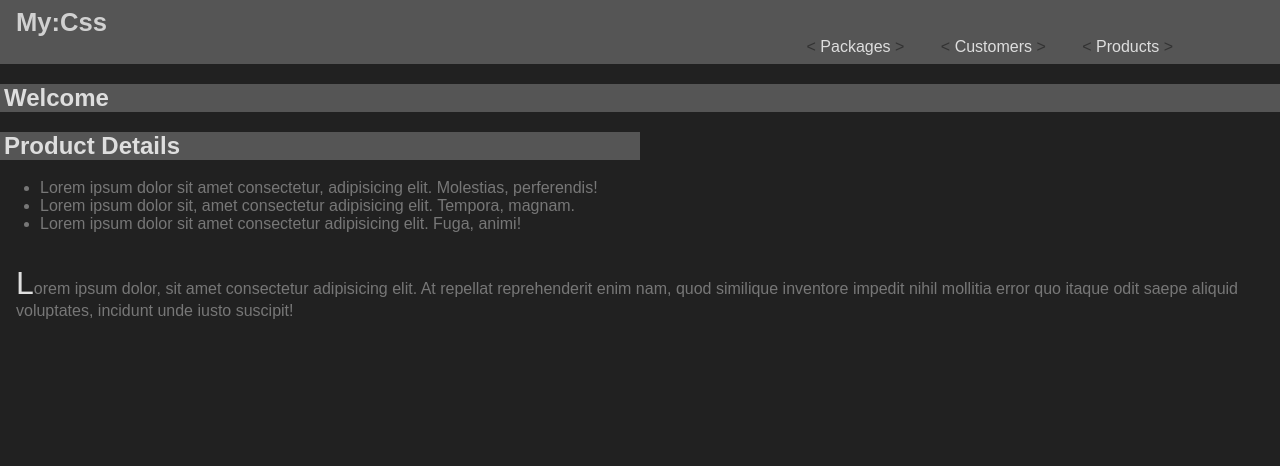
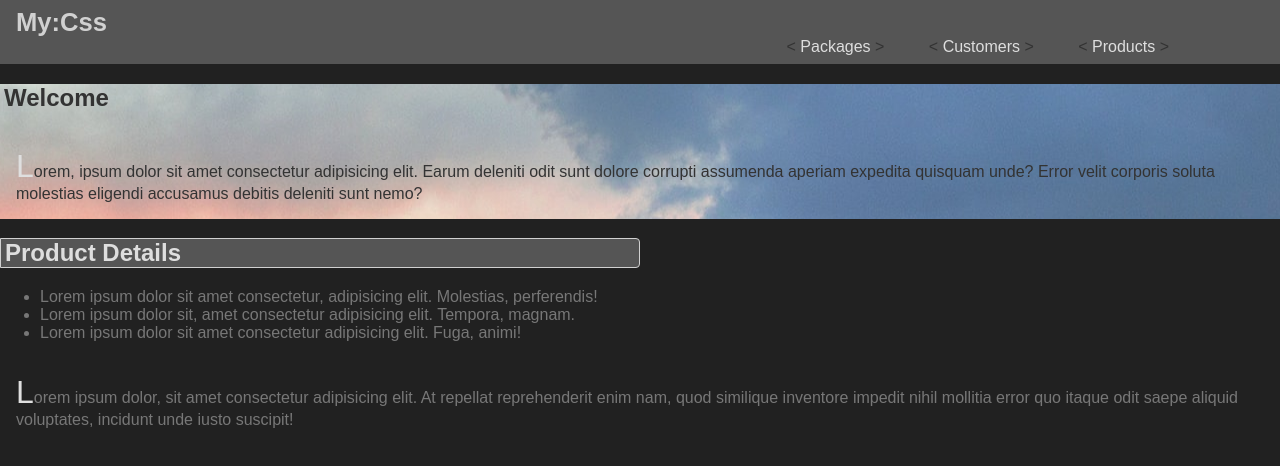
Before and after one commit to robertocannella/css, a plain HTML site: page index.html in a window 1280 px wide. Drawn offline with Linux system fonts and the light colour scheme; a web font is replaced by a local one.

Commit message:
border background

```diff
--- a/index.html
+++ b/index.html
@@ -27,12 +27,14 @@
 
     </header>
     <main>
-
-        <section>
+        <section class="page-welcome-splash">
             <h1 class="section-title">Welcome</h1>
+            <p>Lorem, ipsum dolor sit amet consectetur adipisicing elit. Earum deleniti odit sunt dolore corrupti
+                assumenda aperiam expedita quisquam unde? Error velit corporis soluta molestias eligendi accusamus
+                debitis deleniti sunt nemo?</p>
         </section>
         <section id="product-details">
-            <h1>Product Details</h1>
+            <h2>Product Details</h2>
             <ul>
                 <li> Lorem ipsum dolor sit amet consectetur, adipisicing elit. Molestias, perferendis!</li>
                 <li> Lorem ipsum dolor sit, amet consectetur adipisicing elit. Tempora, magnam.</li>
--- a/main.css
+++ b/main.css
@@ -25,6 +25,7 @@ p {
     color: #333;
 
 }
+
 
 .main-nav__item a::before {
     content: "< ";
@@ -83,7 +84,6 @@ body {
     padding: 0;
     list-style: none;
     text-align: right;
-
 }
 
 .main-nav__item {
@@ -91,27 +91,43 @@ body {
     display: inline-block;
 }
 
-.main-nav__item a:hover,
-.main-nav__item a:active {
-    color: #fff;
+.main-nav a {
+    text-decoration: none;
+    color: #dedede;
+    padding: .25rem;
+
+}
+
+.main-nav__item a {
+    border-bottom-color: rgba(161, 161, 161, 0);
+    border-bottom-style: solid;
+    transition: 0.2s;
 }
 
 
-.main-nav a {
-    text-decoration: none;
-    color: #dedede;
+.main-nav__item a:hover,
+.main-nav__item a:active {
+    border-bottom-color: rgba(161, 161, 161, 1);
+}
+
+
+.page-welcome-splash {
+    background-image: url("./joshua-earle-9idqIGrLuTE-unsplash.jpg");
+    background-position: 50% 50%;
+    color: #333;
 }
 
 .section-title {
-    color: #dedede;
-    background: #555;
     font-weight: bold;
     padding: 0 .25rem
 }
 
-#product-details h1 {
+#product-details h2 {
     width: 50%;
     color: #dedede;
     background-color: #555;
-    padding: 0 .25rem
+    padding: 0 .25rem;
+    border: #d1d1d1 solid 1px;
+    border-top-right-radius: .25rem;
+    border-bottom-right-radius: .25rem;
 }
```
Also changed, not shown: joshua-earle-9idqIGrLuTE-unsplash.jpg (added).
